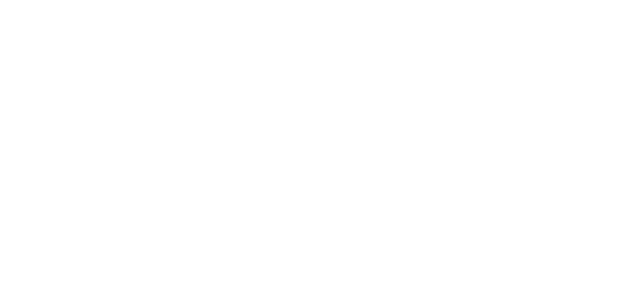
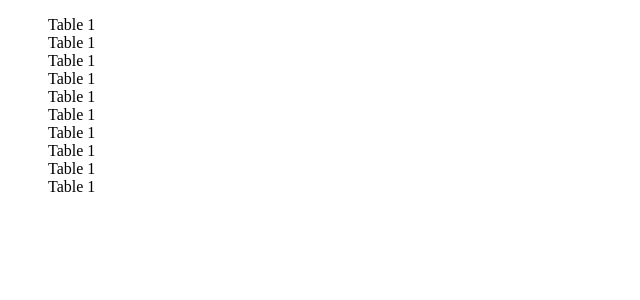
Before and after one commit to SacleuxBenoit/test-multiplication, a PHP site: page / in a window 1280 px wide. Before the commit the part shown is empty. Shown: the top 300 px of the page, without its empty margins (0-640 px from the left). Run offline with PHP 8.4, Linux system fonts and the light colour scheme.

Commit message:
in index.php : add link to css/style.css, and include to sideBar.php... Add the file sideBar.php with a list..  Add the file style.css with list style none for the li .

```diff
--- /dev/null
+++ b/css/style.css
@@ -0,0 +1,3 @@
+ul > li{
+    list-style: none;
+}
--- a/index.php
+++ b/index.php
@@ -3,9 +3,12 @@
 <head>
     <meta charset="UTF-8">
     <meta name="viewport" content="width=device-width, initial-scale=1.0">
+    <link rel="stylesheet" href="css/style.css">
     <title>Document</title>
 </head>
 <body>
-
+    <?php
+        include('sideBar.php')
+    ?>
 </body>
 </html>
--- /dev/null
+++ b/sideBar.php
@@ -0,0 +1,22 @@
+<!DOCTYPE html>
+<html lang="en">
+<head>
+    <meta charset="UTF-8">
+    <meta name="viewport" content="width=device-width, initial-scale=1.0">
+    <title>Document</title>
+</head>
+<body>
+    <ul>
+        <li>Table 1</li>
+        <li>Table 1</li>
+        <li>Table 1</li>
+        <li>Table 1</li>
+        <li>Table 1</li>
+        <li>Table 1</li>
+        <li>Table 1</li>
+        <li>Table 1</li>
+        <li>Table 1</li>
+        <li>Table 1</li>
+    </ul>
+</body>
+</html>
```
